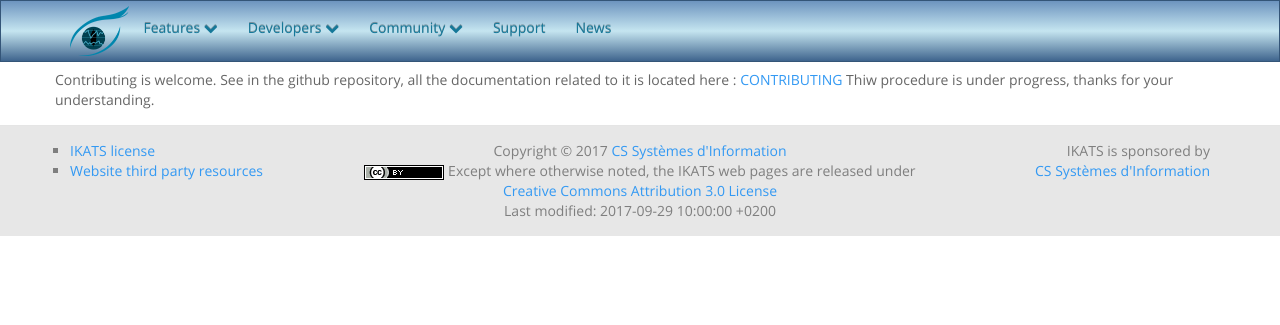
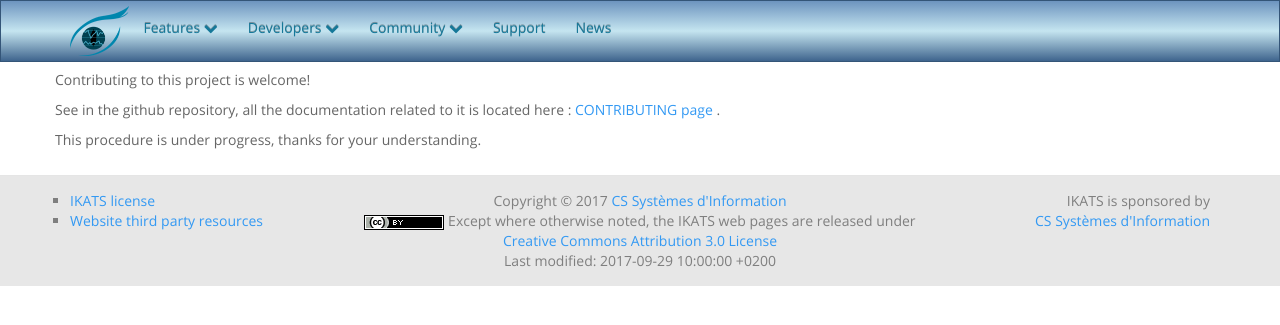
Before and after one commit to IKATS/ikats.github.io, a Jekyll site: the page built from contribute.html, in a window 1280 px wide. Shown: the top 325 px of the page. Built offline with Jekyll 4.4.1, drawn with Linux system fonts in a browser that asks for light colours.

Commit message:
Format page

```diff
--- a/contribute.html
+++ b/contribute.html
@@ -6,10 +6,10 @@
 ---
 
 <div class="row">
-Contributing is welcome.
+<p>Contributing to this project is welcome!</p>
 
-See in the github repository, all the documentation related to it is located here :
- <a href="https://github.com/IKATS/IKATS/CONTRIBUTING.md">CONTRIBUTING </a>
 
-Thiw procedure is under progress, thanks for your understanding.
+<p>See in the github repository, all the documentation related to it is located here : <a href="https://github.com/IKATS/IKATS/CONTRIBUTING.md">CONTRIBUTING page </a>.</p>
+
+<p>This procedure is under progress, thanks for your understanding.</p>
 </div>
```
